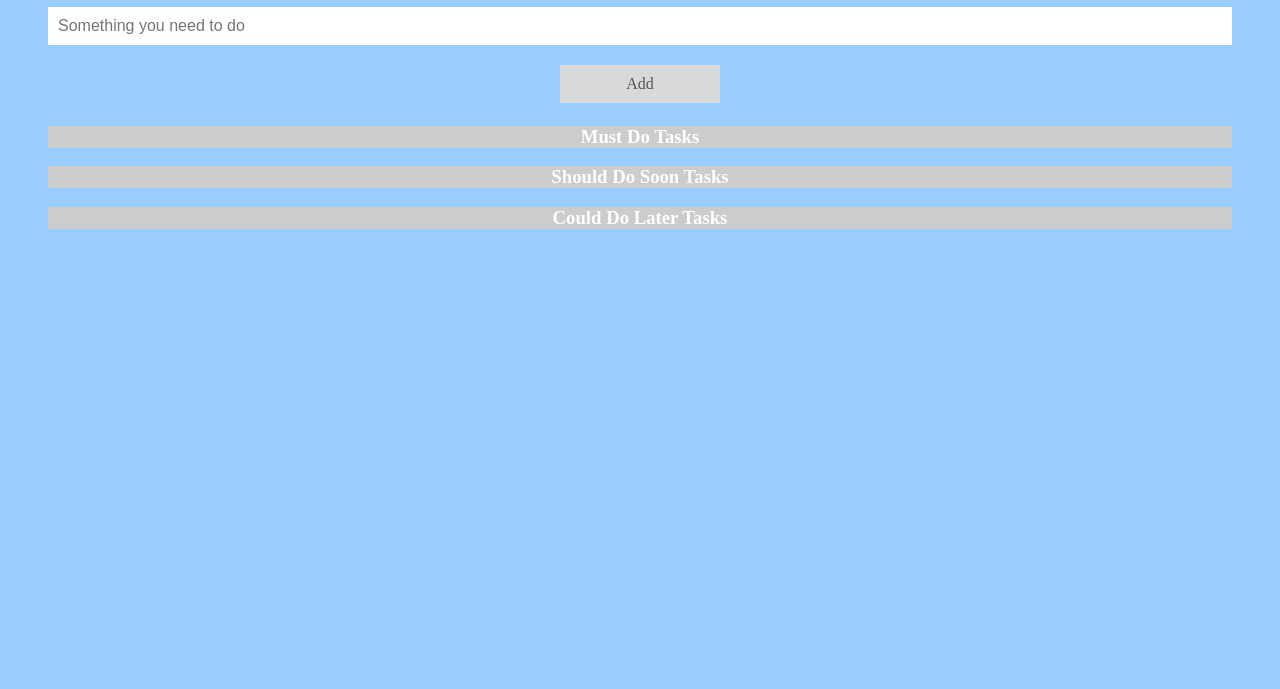
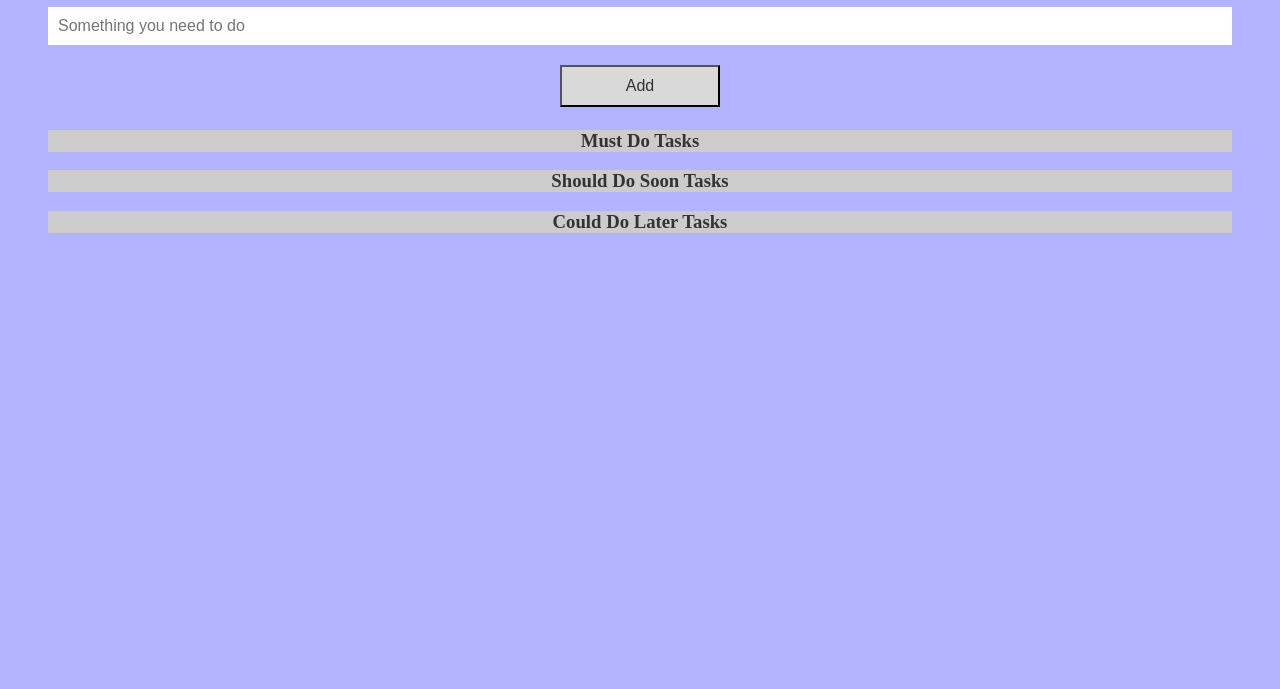
Before and after one commit to blytheb/To-Do-List, a plain HTML site: page index.html in a window 1280 px wide. Shown: the part 111-800 px from the top of the page. Drawn offline with Linux system fonts and the light colour scheme.

Commit message:
cleaned up front end and added enter function

```diff
--- a/index.html
+++ b/index.html
@@ -10,7 +10,7 @@
       <h1>My To Do List</h1>
       <input type="text" id="myInput" placeholder="Something you need to do">
         <div class="dropdown">
-        <span onclick="myFunction()" class="addBtn">Add</span>
+        <button onclick="myFunction()" id="addBtn" class="addBtn">Add</button>
           <div id="myDropdown" class="dropdown-content">
             <a onclick="newMust()"> Must Do Task </a>
             <a onclick="newShould()"> Should Do Soon Task </a>
--- a/main.css
+++ b/main.css
@@ -1,6 +1,7 @@
 /* Include the padding and border in an element's total width and height */
 * {
   box-sizing: border-box;
+  color: #333;
 }
 
 /* Remove margins and padding from the list */
@@ -77,7 +78,7 @@ ul p {
 
 /* Style the header */
 body {
-  background-color: #99ccff;
+  background-color: #b3b3ff;
   padding: 30px 40px;
   color: white;
   text-align: center;
@@ -107,7 +108,7 @@ input {
   padding: 10px;
   width: 160px;
   background: #d9d9d9;
-  color: #555;
+  color: #333;
   float: left;
   text-align: center;
   font-size: 16px;
@@ -169,7 +170,7 @@ input {
 .show {display:block;}
 
 h3 {
-  background-color: #ccc ;
+  background-color: #ccc;
   text-align: center;
   margin-bottom: 0;
 
--- a/main.js
+++ b/main.js
@@ -29,7 +29,12 @@ list.addEventListener('click', function(ev) {
 }, false);
 
 
-
+var input = document.getElementById("myInput");
+input.addEventListener("keyup", function(event){
+  if (event.keyCode === 13){
+    document.getElementById("addBtn").click();
+  }
+});
 
 // Create a new must item when clicking on the "Add" button
 function newMust() {
@@ -125,6 +130,7 @@ function newCould() {
 }
 
 
+
 /* When the user clicks on the button,
 toggle between hiding and showing the dropdown content */
 function myFunction() {
```
